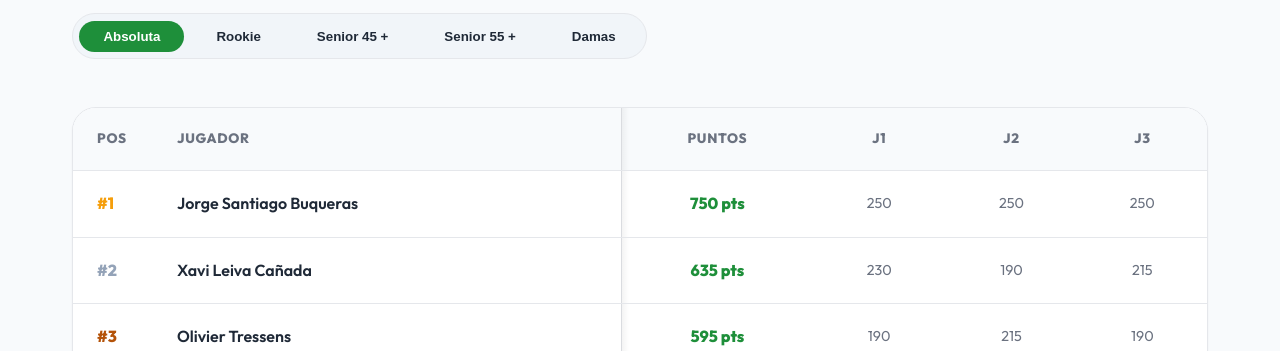
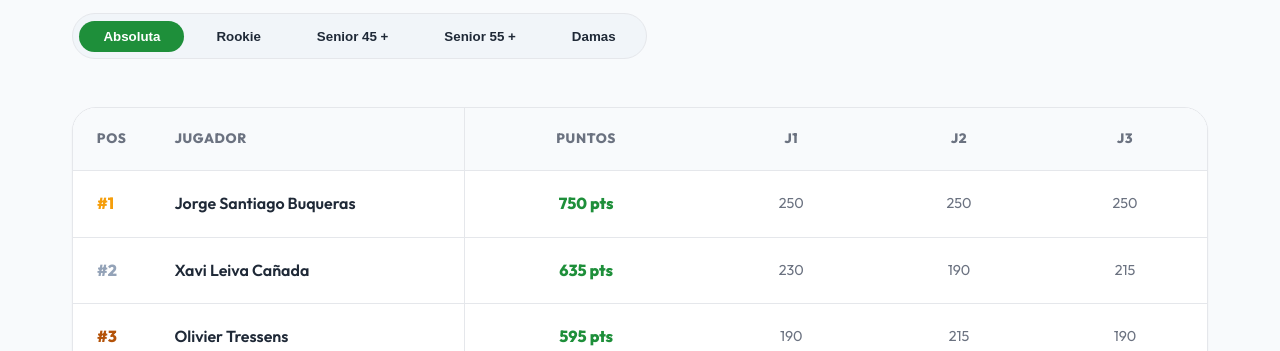
Before and after one commit to pjuanramon/Footgolf-Catalunya, a website built with Vite: page src/pages/clasificaciones.html in a window 1280 px wide. Shown: the part 449-800 px from the top of the page. Built offline with nearby package versions, Linux system fonts and the light colour scheme.

Commit message:
Refine mobile rankings layout for better visibility

```diff
--- a/src/pages/clasificaciones.html
+++ b/src/pages/clasificaciones.html
@@ -16,7 +16,8 @@
             left: 0;
             z-index: 10;
             background: #f8fafc;
-            min-width: 80px;
+            min-width: 60px;
+            width: 60px;
         }
 
         .leaderboard-table td:nth-child(1) {
@@ -26,10 +27,14 @@
         .leaderboard-table th:nth-child(2),
         .leaderboard-table td:nth-child(2) {
             position: sticky;
-            left: 80px;
+            left: 60px;
             z-index: 10;
             background: #f8fafc;
             border-right: 1px solid var(--border-color);
+            max-width: 140px;
+            white-space: nowrap;
+            overflow: hidden;
+            text-overflow: ellipsis;
         }
 
         .leaderboard-table td:nth-child(2) {
@@ -104,7 +109,7 @@
                             <tr
                                 style="background: #f8fafc; text-align: left; border-bottom: 1px solid var(--border-color);">
                                 <th
-                                    style="padding: 1.25rem 1.5rem; font-weight: 700; font-size: 0.85rem; color: var(--text-light); text-transform: uppercase; width: 80px;">
+                                    style="padding: 1.25rem 1rem; font-weight: 700; font-size: 0.85rem; color: var(--text-light); text-transform: uppercase; width: 60px; text-align: center;">
                                     Pos</th>
                                 <th
                                     style="padding: 1.25rem 1.5rem; font-weight: 700; font-size: 0.85rem; color: var(--text-light); text-transform: uppercase;">
```
